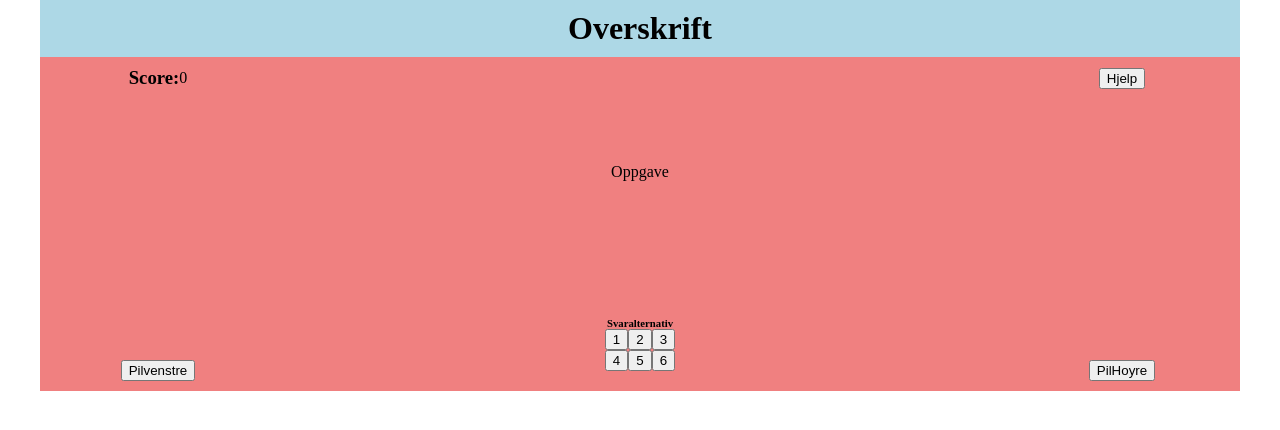
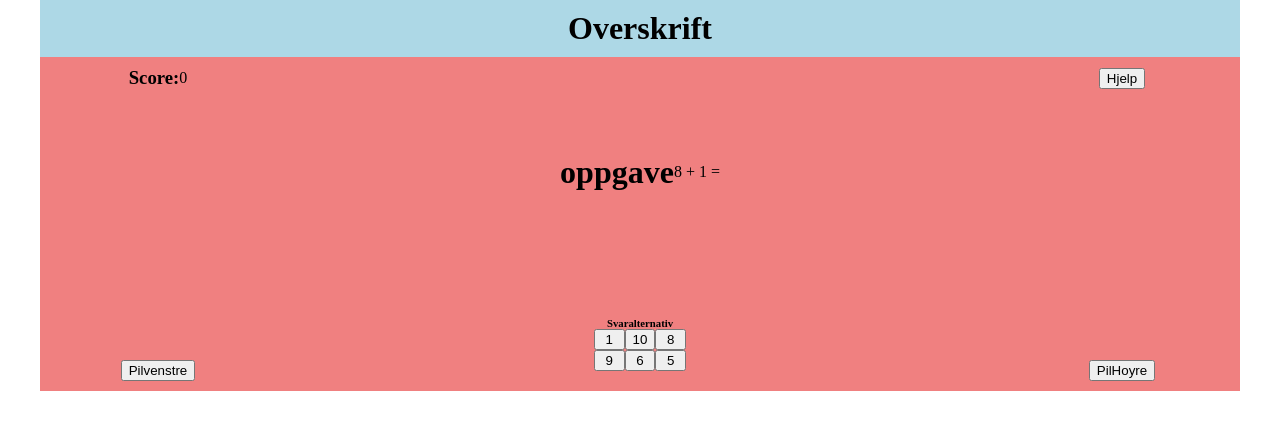
Before and after one commit to MichalK-KP/BarneApp, a plain HTML site: page index.html in a window 1280 px wide. Drawn offline with Linux system fonts and the light colour scheme.

Commit message:
Script for spill logikk og html endringer

```diff
--- a/index.html
+++ b/index.html
@@ -20,31 +20,30 @@
                     <button>Hjelp</button>
 
                 </div>
-                <div id="oppgave">Oppgave
+                <div id="oppgave">
+                    <h1>oppgave</h1>
+                    <p id="oppgavene"></p>
 
                 </div>
                 <div id="svar">
+                    <p id="svar"></p>
+
 
                 </div>
                 <div id="svaralternativ">
 
                   <h6>Svaralternativ</h6>
                     <div id="svarbokser">
-                        <button>1</button>
-                        <button>2</button>
-                        <button>3</button>
-                        <button>4</button>
-                        <button>5</button>
-                        <button>6</button>
+
                     </div>
                 </div>
                 <div id="pilVenstre">
-                    <button>Pilvenstre</button>
+                    <button onclick="PilVenstre()">Pilvenstre</button>
 
 
                 </div>
                 <div id="pilHoyre">
-                    <button>PilHoyre</button>
+                    <button onclick="PilHoyre()">PilHoyre</button>
 
 
 
--- a/script.js
+++ b/script.js
@@ -1,11 +1,81 @@
-document.addEventListener("DOMContentLoaded", function(){
+document.addEventListener("DOMContentLoaded", function () {
+    let svarbox = document.getElementById("svar")
     let score = 0
-    let ScoreCount = document.getElementById("score")
+    let tries = 0
+    const maxTries = 3
+    const ScoreCount = document.getElementById("score")
     ScoreCount.textContent = score
-    console.log(score)
+
+    function randint(min, max) {
+        return Math.floor(Math.random() * (max - min + 1)) + min
+    }
+
+    const oppgavebox = document.getElementById("oppgavene")
+    const buttonsContainer = document.getElementById("svarbokser")
+
+    function generateQuestion() {
+        tries = 0 // reset tries
+        const tall1 = randint(0, 10)
+        const tall2 = randint(0, 10 - tall1)
+        const solution = tall1 + tall2
+
+        oppgavebox.textContent = `${tall1} + ${tall2} =`
+        oppgavebox.style.backgroundColor = "" // reset background
+        svarbox.textContent = ""
+
+        const numbersArray = [solution]
+        while (numbersArray.length < 6) {
+            const rand = randint(1, 10)
+            if (!numbersArray.includes(rand)) numbersArray.push(rand)
+        }
+
+        // shuffle array
+        for (let i = numbersArray.length - 1; i > 0; i--) {
+            const j = Math.floor(Math.random() * (i + 1))
+            ;[numbersArray[i], numbersArray[j]] = [numbersArray[j], numbersArray[i]]
+        }
+
+        buttonsContainer.innerHTML = ""
+        numbersArray.forEach(num => {
+            const btn = document.createElement("button")
+            btn.textContent = num
+            btn.disabled = false // make sure button is enabled
+            btn.addEventListener("click", () => {
+                if (num === solution) {
+                    btn.style.backgroundColor = "lightgreen"
+                    score++
+                    ScoreCount.textContent = score
+                    // go to next question after short delay
+                    setTimeout(() => generateQuestion(), 700)
+                } else {
+                    btn.style.backgroundColor = "lightcoral"
+                    tries++
+                    if (tries >= maxTries) {
+                        // reveal the correct answer
+                        Array.from(buttonsContainer.children).forEach(b => {
+                            if (parseInt(b.textContent) === solution) {
+                                b.style.backgroundColor = "lightgreen"
+                                svarbox.textContent = solution
+
+                            }
+                            b.disabled = true
+                        })
+                        setTimeout(() => generateQuestion(), 1000)
+                    } else {
+                        btn.disabled = true // disable this wrong button
+                    }
+                }
+            })
+            buttonsContainer.appendChild(btn)
+        })
+    }
+
+    generateQuestion()
+})
 
 
-})
+
+
 
 
 function hjelp(){
@@ -13,5 +83,10 @@ function hjelp(){
 }
 
 function PilHoyre(){
+    console.log(123)
+}
 
+
+function PilVenstre(){
+    console.log(987)
 }
```
